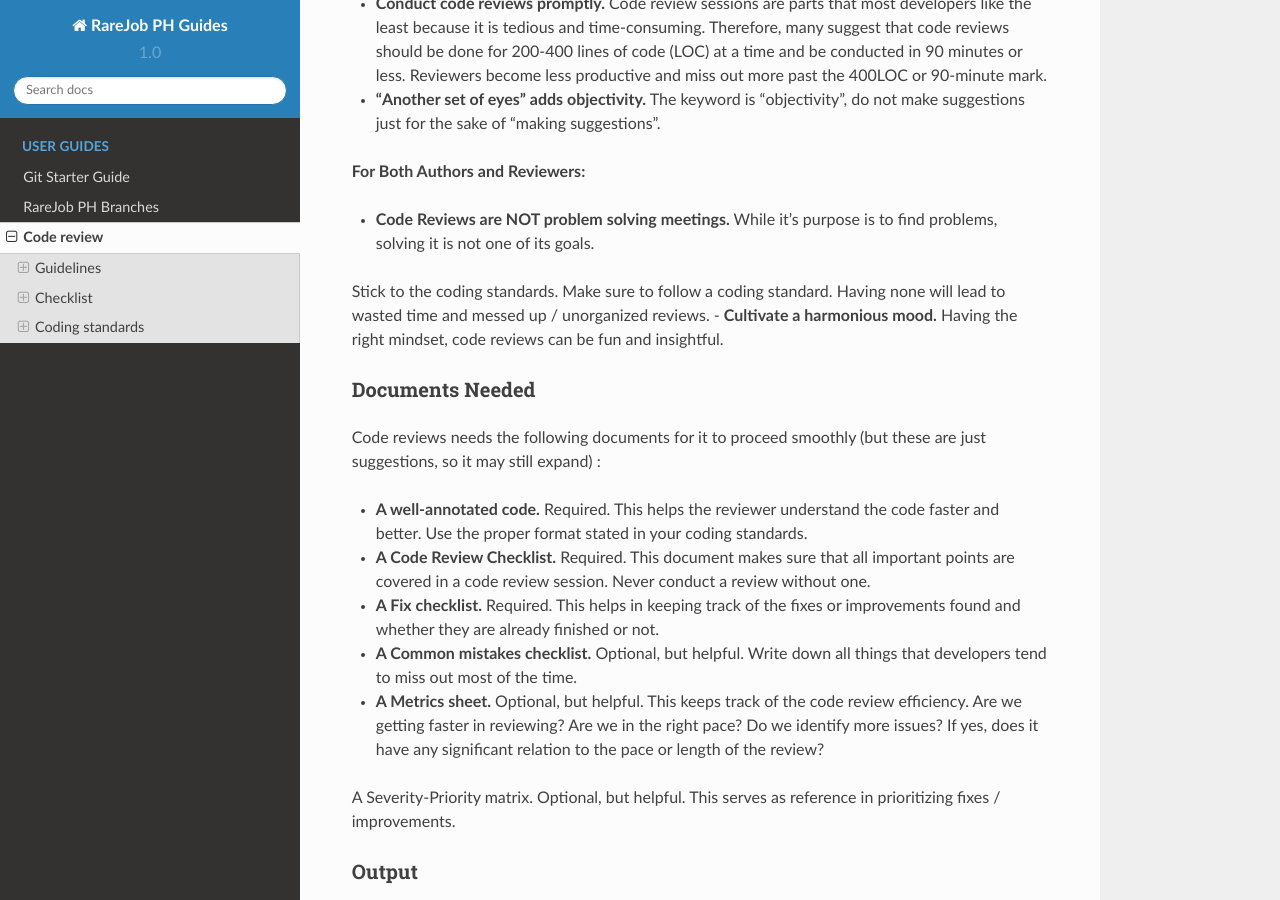
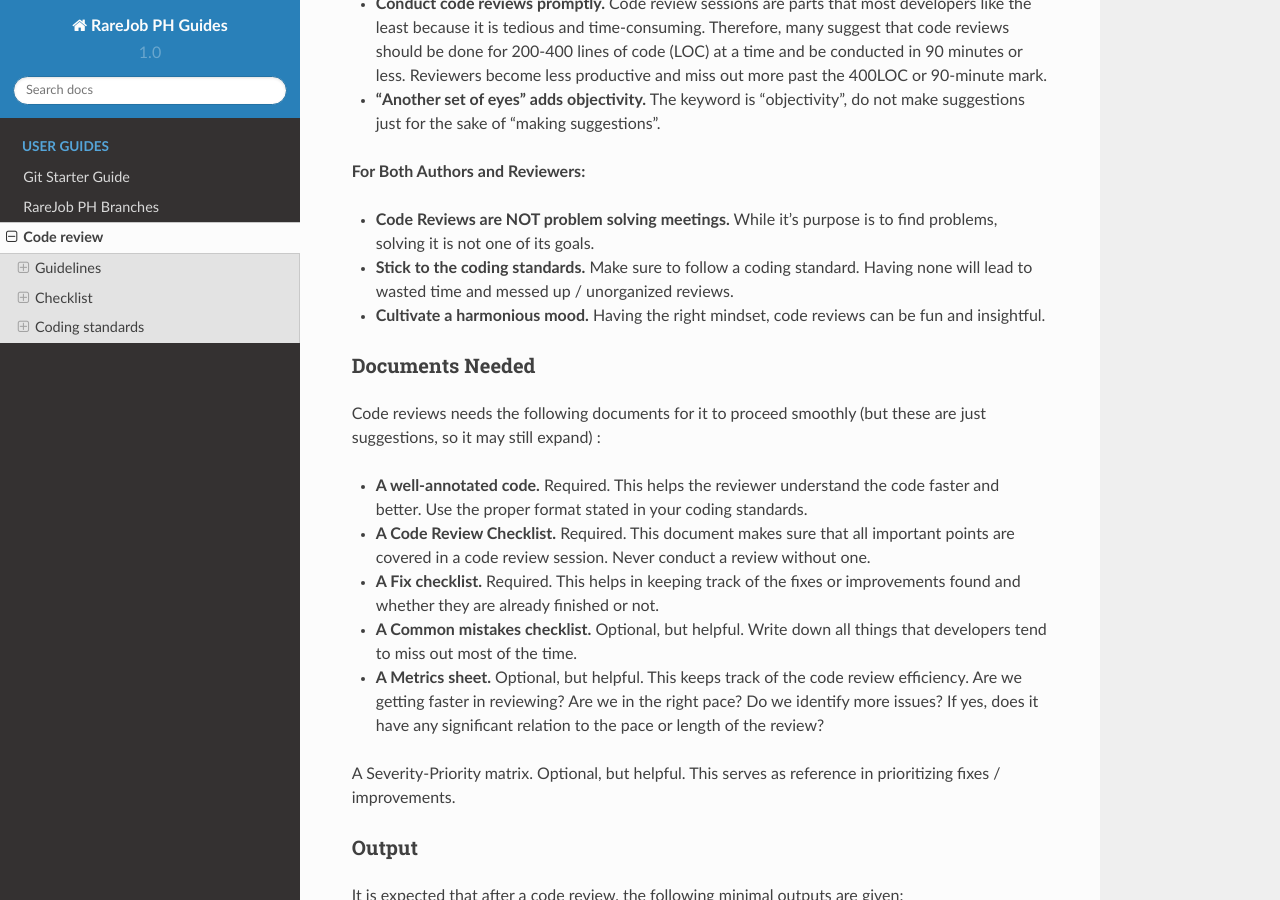
Before and after one commit to berserk207/lytgis, a Sphinx documentation site: the page built from docs/codereview.rst, in a window 1280 px wide and 900 px high, scrolled down 2392 px. Built offline with Sphinx 7.4.7 and the Read the Docs theme 2.0.0, drawn with Linux system fonts in a browser that asks for light colours.

Commit message:
revisions

```diff
--- a/docs/codereview.rst
+++ b/docs/codereview.rst
@@ -66,7 +66,7 @@ Before conducting a code review, a participant should have the right mindset. Pa
 **For Both Authors and Reviewers:**
 
 - **Code Reviews are NOT problem solving meetings.** While it's purpose is to find problems, solving it is not one of its goals.
-Stick to the coding standards. Make sure to follow a coding standard. Having none will lead to wasted time and messed up / unorganized reviews.
+- **Stick to the coding standards.** Make sure to follow a coding standard. Having none will lead to wasted time and messed up / unorganized reviews.
 - **Cultivate a harmonious mood.** Having the right mindset, code reviews can be fun and insightful.
 
 Documents Needed
@@ -119,7 +119,7 @@ General
 #. Do loops have a set length and correct termination conditions?
 #. Can any of the code be replaced with php functions?
 
-    * ie. a block of code that can be done using php's native function like array_merge()
+    #. ie. a block of code that can be done using php's native function like array_merge()
 
 #. Can any logging or debugging code be removed?
 #. Are all data inputs checked (for the correct type, length, format, and range) and encoded?
```
